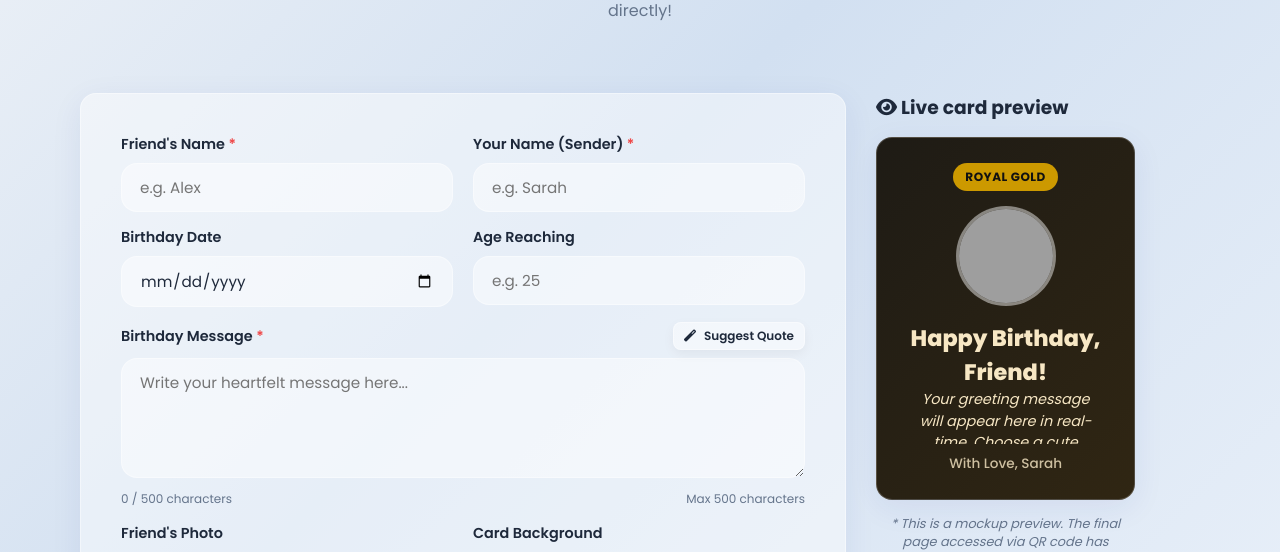
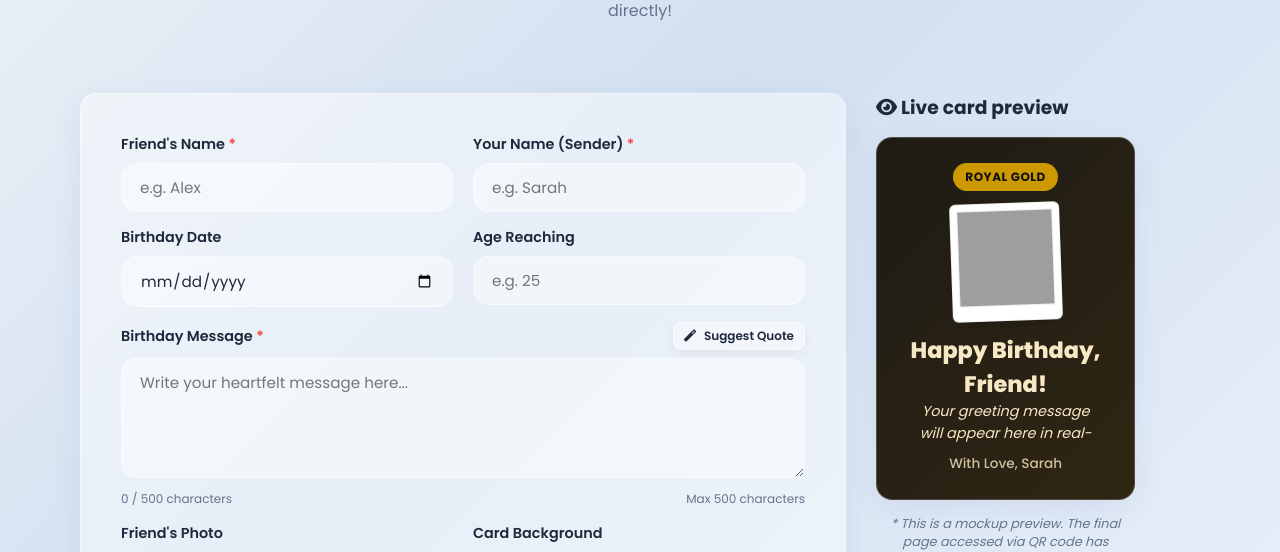
Before and after one commit to gunishettisaiganesh/qr_wishes, a Flask app: page /generate in a window 1280 px wide. Shown: the part 222-774 px from the top of the page. Run offline with Flask 3, Linux system fonts and the light colour scheme; some libraries are stand-ins or nearby versions; grey boxes are pictures that could not be loaded.

```diff
--- a/static/css/style.css
+++ b/static/css/style.css
@@ -447,4 +447,8 @@ a {
         display: flex;
         animation: fadeIn 0.3s ease;
     }
+
+    .nav-actions .btn-primary {
+        display: none;
+    }
 }
--- a/templates/generate.html
+++ b/templates/generate.html
@@ -189,22 +189,26 @@
     }
 
     .preview-frame {
-        width: 100px;
-        height: 100px;
-        border-radius: 50%;
-        border: 3px solid rgba(255,255,255,0.4);
-        margin: 15px auto;
-        overflow: hidden;
-        background: rgba(255,255,255,0.1);
+        background: white;
+        padding: 6px 6px 14px 6px;
+        border-radius: 6px;
+        box-shadow: 0 4px 10px rgba(0,0,0,0.15);
+        transform: rotate(-2deg);
+        width: 110px;
+        margin: 12px auto;
+        align-self: center;
+        transition: var(--transition);
         display: flex;
-        align-items: center;
-        justify-content: center;
+        flex-direction: column;
+        gap: 4px;
+        border: 1px solid rgba(0,0,0,0.05);
     }
 
     .preview-frame img {
         width: 100%;
-        height: 100%;
+        aspect-ratio: 1;
         object-fit: cover;
+        border: 1px solid #eee;
     }
 
     .preview-msg {
```
Also changed, not shown: other parts of templates/generate.html (+31 -3 lines).
